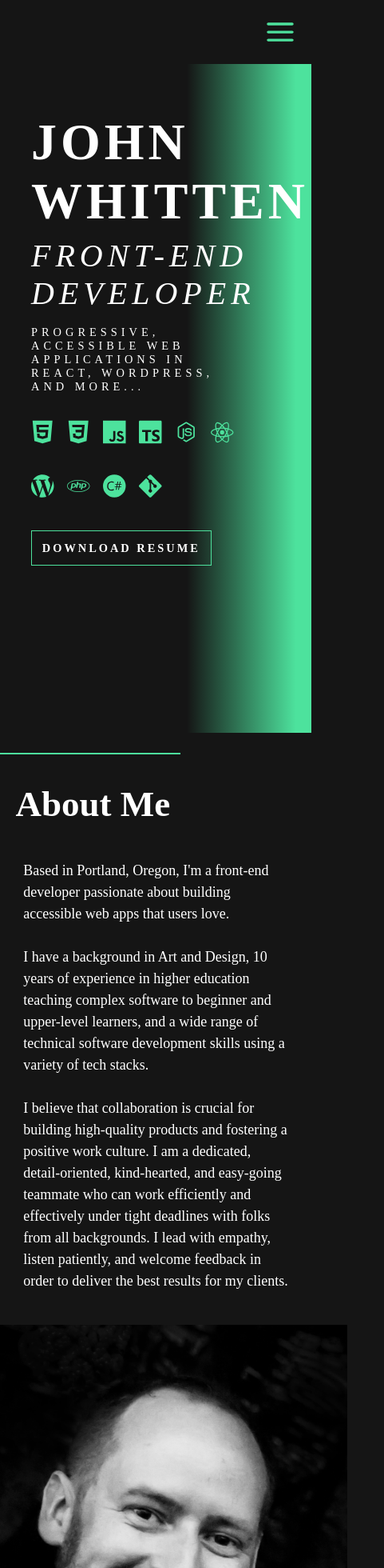
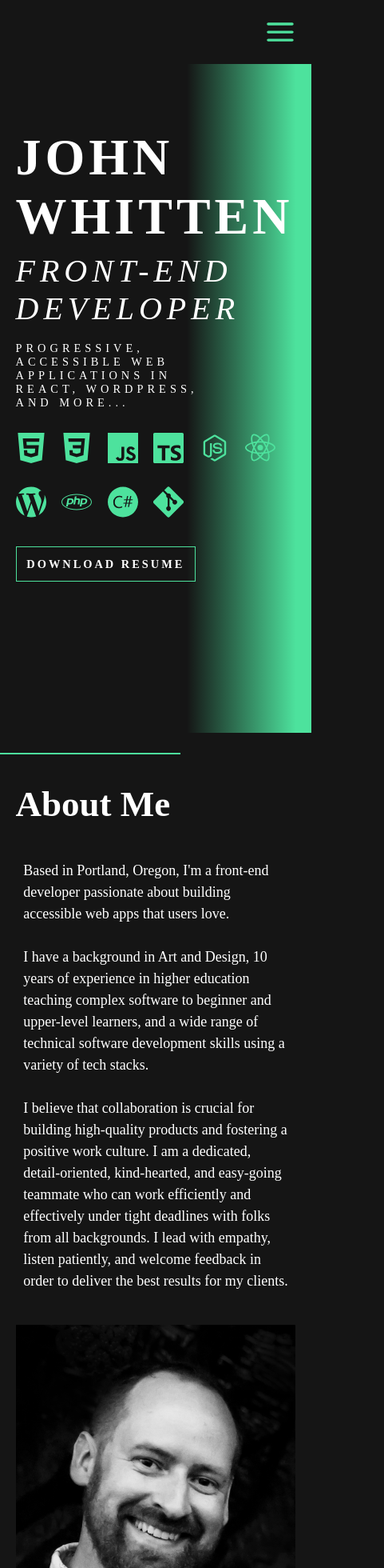
Before and after one commit to johnwhittenstudio/johnwhitten-studio-portfolio, a React (Create React App) app: page / in a window 390 px wide. Shown: the top 1960 px of the page at 80% size, 481 px wide, since content can reach past the window. Built offline with nearby package versions, Linux system fonts and the light colour scheme; a web font is replaced by a local one.

Commit message:
update mobile styles

```diff
--- a/src/components/About/About.module.css
+++ b/src/components/About/About.module.css
@@ -69,7 +69,7 @@
 }
 
 .AboutMe .Container .Photo {
-  width: 60vw;
+  max-width: 60vw;
   display: flex;
   justify-content: center;
   margin-right: 5%;
@@ -80,7 +80,6 @@
   /* border-radius: 5%; */
   margin: 2%;
   filter: grayscale(100%);
-
 }
 
 
@@ -148,4 +147,12 @@
     padding-top: 0;
   }
 
+  .AboutMe .Container .Photo .Me {
+    max-width: 350px;
+    /* border-radius: 5%; */
+    margin: 2%;
+    filter: grayscale(100%);
+  }
+
+
 }
--- a/src/components/Contact/Contact.module.css
+++ b/src/components/Contact/Contact.module.css
@@ -154,7 +154,7 @@ button {
 @media (max-width: 600px) {
   .Contact {
     min-height: 896px;
-    min-width: 481px;
+    /* min-width: 481px; */
   }
   .ContactForm {
     width: 100%;
--- a/src/components/Home/Home.module.css
+++ b/src/components/Home/Home.module.css
@@ -3,6 +3,7 @@
   background: linear-gradient(90deg, #151515 60%, #4de29d 95%);
   display: flex;
   height: 630px;
+  width: 100vw;
   padding-top: 80px;
   position: relative;
 }
@@ -257,17 +258,16 @@
       background: #191D1F;
       background: linear-gradient(90deg, #151515 60%, #4de29d 95%);
       display: flex;
-      min-height: 896px;
-      padding-top: 20px;
+      /* min-height: 896px; */
+      min-width: 100vw;
+      /* padding-top: 20px; */
       position: relative;
     }
 
 
     .Home .Container {
-      position: absolute;
-      /* width: 390px; */
-      left: 10%;
-      color: white;
+      left: 0;
+      padding: 5%;
     }
 
     .Home .Column {
@@ -279,18 +279,17 @@
 
     .Home .Container .Hello {
       font-size: 4rem;
-      padding-top: 1%;
+      /* padding-top: 1%; */
       font-weight: 800;
     }
 
-    /* .Home .Container h1 {
+    .Home .Container h1 {
       margin: 0;
-      font-size: 5rem;
+      font-size: 6rem;
       letter-spacing: 5px;
       display: flex;
       position: relative;
-
-    } */
+    }
 
     .Home .Container h2 {
       margin: 0;
@@ -308,7 +307,7 @@
     }
 
     .Home .Icons .Icon {
-      width: 30px;
+      width: 40px;
       display: flex;
       flex-wrap: wrap;
       align-items: center;
```
